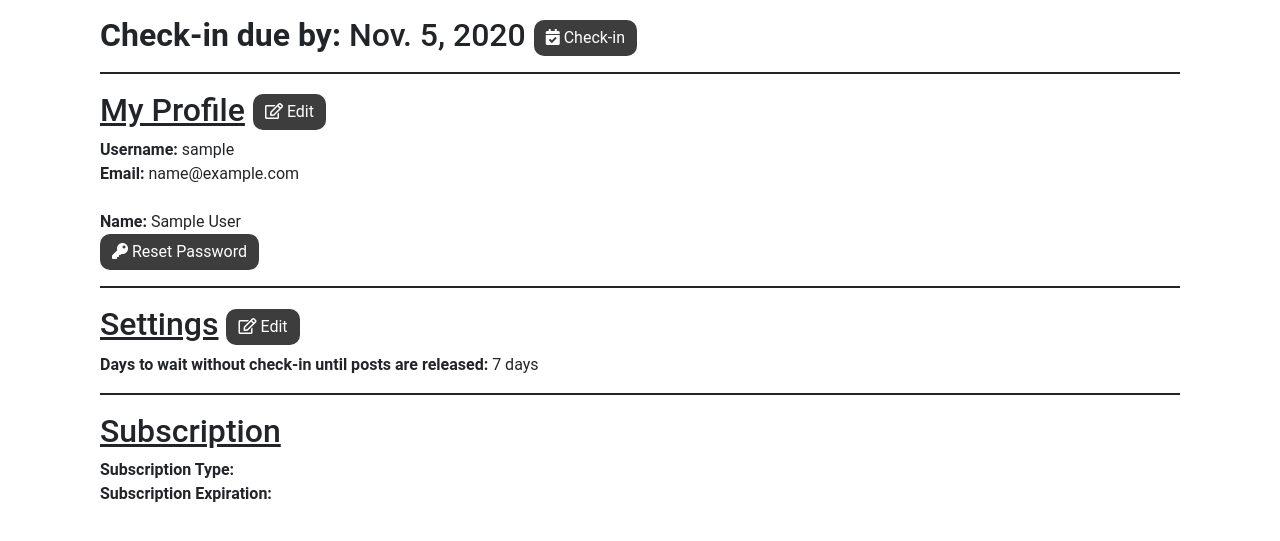
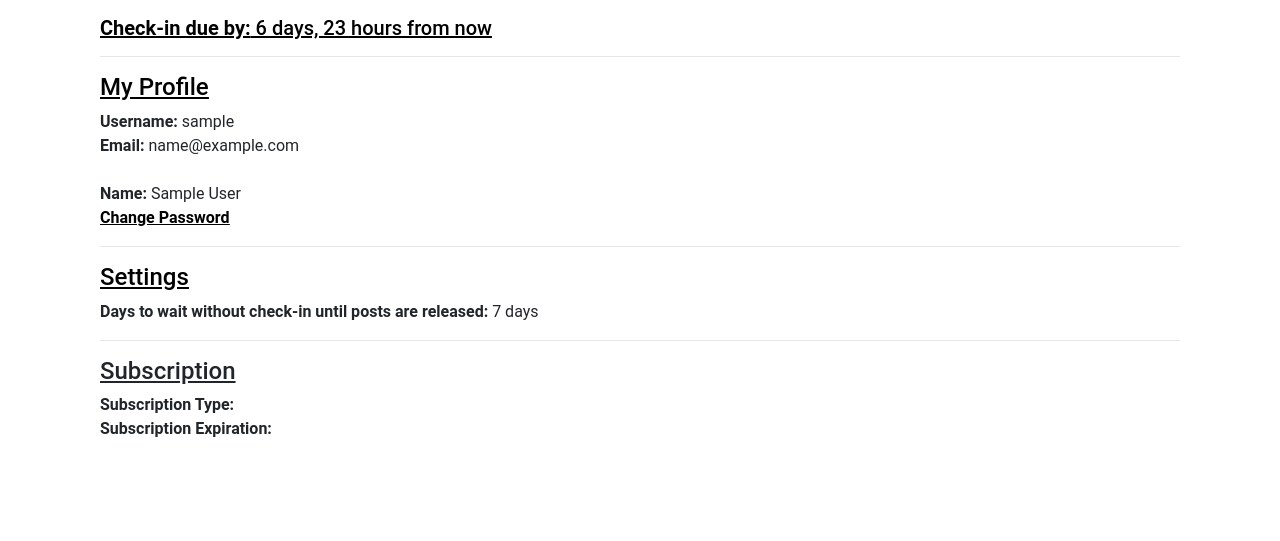
Before and after one commit to cjstein/journal-app, a Django app: a page that uses journal_app/templates/users/user_detail.html in a window 1280 px wide. Shown: the part 56-597 px from the top of the page. Run offline with Django 3.2, Linux system fonts and the light colour scheme; the visitor is signed in with stand-in values (Sample User, id 1); data comes from the database, SQL or seed files in the repository; parts of the project's set-up code (start-up, migrations or seed data) failed here and were passed over; some libraries are stand-ins or nearby versions.

Commit message:
UI updates

```diff
--- a/config/settings/base.py
+++ b/config/settings/base.py
@@ -59,6 +59,7 @@ WSGI_APPLICATION = "config.wsgi.application"
 DJANGO_APPS = [
     "django.contrib.auth",
     "django.contrib.contenttypes",
+    'django.contrib.humanize',
     "django.contrib.sessions",
     "django.contrib.sites",
     "django.contrib.messages",
--- a/journal_app/static/css/project.css
+++ b/journal_app/static/css/project.css
@@ -54,13 +54,12 @@ body {
 
 .entry-link {
   color: black;
-  text-decoration: none;
+  text-decoration: underline;
 }
 
 .entry-link:hover {
   text-decoration: none;
-  background-color: #61c461;
-  color: black;
+  color: #61c461;
 }
 
 .table-grey {
@@ -76,28 +75,6 @@ body {
 .table-link:hover {
   color: #61ca61;
 
-}
-
-
-.outside-entry-area {
-  background-color: #dcdcdc;
-  border: 2px #3d3d3d;
-  border-radius: 10px;
-  color: black;
-  text-decoration: none;
-}
-
-.entry-area {
-  background-color: #afafaf;
-  border: 2px #3d3d3d;
-  border-radius: 5px;
-  min-height: 100px;
-}
-
-.entry-area:hover {
-  background-color: #61ca61;
-  border: 2px #3d3d3d;
-  border-radius: 5px;
 }
 
 
@@ -131,11 +108,6 @@ body {
   border-color: #660101;
 }
 
-hr {
-  height: 1px;
-  border-top: 2px solid;
-}
-
 .text-link {
   text-decoration: underline;
   color: #3d3d3d;
--- a/journal_app/templates/account/login.html
+++ b/journal_app/templates/account/login.html
@@ -31,7 +31,7 @@ for a {{ site_name }} account and sign in below:{% endblocktrans %}</p>
 
 {% else %}
 <p>{% blocktrans %}If you have not created an account yet, then please
-<a href="{{ signup_url }}">sign up</a> first.{% endblocktrans %}</p>
+<a href="{{ signup_url }}" class="entry-link">sign up</a> first.{% endblocktrans %}</p>
 {% endif %}
 
 <form class="login" method="POST" action="{% url 'account_login' %}">
@@ -40,8 +40,8 @@ for a {{ site_name }} account and sign in below:{% endblocktrans %}</p>
   {% if redirect_field_value %}
   <input type="hidden" name="{{ redirect_field_name }}" value="{{ redirect_field_value }}" />
   {% endif %}
-  <a class="button secondaryAction" href="{% url 'account_reset_password' %}">Forgot Password?</a>
-  <button class="primaryAction btn btn-primary" type="submit">Sign In</button>
+  <a class="button secondaryAction entry-link" href="{% url 'account_reset_password' %}">Forgot Password?</a>
+  <button class="primaryAction btn btn-theme" type="submit">Sign In</button>
 </form>
 
 {% endblock %}
--- a/journal_app/templates/account/password_change.html
+++ b/journal_app/templates/account/password_change.html
@@ -11,6 +11,6 @@
     <form method="POST" action="{% url 'account_change_password' %}" class="password_change">
         {% csrf_token %}
         {{ form|crispy }}
-        <button class="btn btn-primary" type="submit" name="action">Change Password</button>
+        <button class="btn btn-theme" type="submit" name="action">Change Password</button>
     </form>
 {% endblock %}
--- a/journal_app/templates/account/password_reset.html
+++ b/journal_app/templates/account/password_reset.html
@@ -18,7 +18,7 @@
     <form method="POST" action="{% url 'account_reset_password' %}" class="password_reset">
         {% csrf_token %}
         {{ form|crispy }}
-        <input class="btn btn-primary" type="submit" value="Reset My Password" />
+        <input class="btn btn-theme" type="submit" value="Reset My Password" />
     </form>
 
     <p>{% blocktrans %}Please contact us if you have any trouble resetting your password.{% endblocktrans %}</p>
--- a/journal_app/templates/account/password_reset_from_key.html
+++ b/journal_app/templates/account/password_reset_from_key.html
@@ -15,7 +15,7 @@
             <form method="POST" action=".">
                 {% csrf_token %}
                 {{ form|crispy }}
-                <input class="btn btn-primary" type="submit" name="action" value="{% trans 'change password' %}"/>
+                <input class="btn btn-theme" type="submit" name="action" value="{% trans 'change password' %}"/>
             </form>
         {% else %}
             <p>{% trans 'Your password is now changed.' %}</p>
--- a/journal_app/templates/account/password_set.html
+++ b/journal_app/templates/account/password_set.html
@@ -11,6 +11,6 @@
     <form method="POST" action="{% url 'account_set_password' %}" class="password_set">
         {% csrf_token %}
         {{ form|crispy }}
-        <input class="btn btn-primary" type="submit" name="action" value="Set Password"/>
+        <input class="btn btn-theme" type="submit" name="action" value="Set Password"/>
     </form>
 {% endblock %}
--- a/journal_app/templates/account/signup.html
+++ b/journal_app/templates/account/signup.html
@@ -16,7 +16,7 @@
   {% if redirect_field_value %}
   <input type="hidden" name="{{ redirect_field_name }}" value="{{ redirect_field_value }}" />
   {% endif %}
-  <button class="btn btn-primary" type="submit">Sign Up</button>
+  <button class="btn btn-theme" type="submit">Sign Up</button>
 </form>
 
 {% endblock %}
--- a/journal_app/templates/journal/contact_form.html
+++ b/journal_app/templates/journal/contact_form.html
@@ -10,7 +10,7 @@
   <form method="post" action=".">
     {% csrf_token %}
     {{ form|crispy }}
-    <button type="submit" class="btn btn-primary">{{ action }}</button>
+    <button type="submit" class="btn btn-theme">Save</button>
   </form>
   {% endwith %}
 {% endblock %}
--- a/journal_app/templates/journal/entry_detail.html
+++ b/journal_app/templates/journal/entry_detail.html
@@ -1,5 +1,5 @@
 {%  extends 'base.html' %}
-{% load crispy_forms_tags static %}
+{% load crispy_forms_tags static humanize %}
 
 {% block title %}{{ entry.title }}{% endblock %}
 
@@ -26,9 +26,9 @@
   <div class="row">
     <div class="col-lg-12">
       <p>
-        <b>Created:</b> {{ entry.created|date:"SHORT_DATETIME_FORMAT" }}
+        <b>Created:</b> {{ entry.created|naturaltime }}
         {% if entry.modified %}
-          <b>Updated:</b> {{ entry.updated|date:"SHORT_DATETIME_FORMAT" }}
+          <b>Updated:</b> {{ entry.updated|naturaltime }}
         {% endif %}
       </p>
 {#      <form method="post" action=".">#}
--- a/journal_app/templates/journal/entry_form.html
+++ b/journal_app/templates/journal/entry_form.html
@@ -26,7 +26,7 @@
             {{ view.formset }}
           </table>
         {% endif %}
-        <button type="submit" class="btn btn-theme btn-lg btn-block">{{ action }}</button>
+        <button type="submit" class="btn btn-theme btn-lg btn-block">Save</button>
       </form>
     </div>
   {% endwith %}
--- a/journal_app/templates/users/user_detail.html
+++ b/journal_app/templates/users/user_detail.html
@@ -1,5 +1,5 @@
 {% extends "base.html" %}
-{% load static %}
+{% load static humanize %}
 
 {% block title %}My Profile{% endblock %}
 
@@ -9,23 +9,24 @@
   <div class="row mt-2">
     <div class="col-sm-12">
       {% if not object.entries_released %}
-        <h2 class="mt-2">
-          <b>Check-in due by:</b> {{ object.checkin_deadline|date }}
-          <a class="btn btn-theme" href="{% url "users:checkin" user.username %}" role="button"><i class="fas fa-calendar-check"></i> Check-in</a></h2>
+        <h5 class="mt-2">
+          <a class="entry-link" href="{% url "users:checkin" user.username %}" role="button">
+            <b>Check-in due by:</b> {{ object.checkin_deadline|naturaltime }}
+          </a></h5>
         <hr/>
       {% else %}
         <a class="btn btn-lg btn-danger btn-block my-4" href="{% url "users:retract" request.user.username %}" role="button">Your entries have been released.  Click here to retract</a>
       {% endif %}
-      <h2>
-        <u>My Profile</u><a class="btn btn-theme ml-2" href="{% url 'users:update' %}" role="button"><i class="far fa-edit"></i> Edit</a>
-      </h2>
+      <h4>
+        <a class="entry-link" href="{% url 'users:update' %}" role="button"><u>My Profile</u></a>
+      </h4>
       <p><b>Username:</b> {{ object.username }}<br/>
         <b>Email:</b> {{ object.email }}<br/>
       {% if object.name %}
         <br/>
         <b>Name:</b> {{ object.name }}<br/>
       {% endif %}
-        <a href="{% url "account_change_password" %}" class="btn btn-theme"><i class="fas fa-key"></i> Reset Password</a>
+        <a href="{% url "account_change_password" %}" class="entry-link"><b><u>Change Password</u></b></a>
       </p>
       <hr/>
     </div>
@@ -34,9 +35,14 @@
   <!-- Settings -->
   <div class="row">
     <div class="col-sm-12">
-      <h2>
-        <u>Settings</u><a class="btn btn-theme ml-2" href="{% url 'users:settings' %}" role="button"><i class="far fa-edit"></i> Edit</a>
-      </h2>
+      <h4>
+        <a class="entry-link" href="{% url 'users:settings' %}">
+          <u>Settings</u>
+        </a>
+      </h4>
+
+
+
       <p><b>Days to wait without check-in until posts are released: </b> {{ object.days_to_release_setting}} days</p>
       <hr/>
     </div>
@@ -45,7 +51,7 @@
   <!-- Subscription -->
   <div class="row">
     <div class="col-sm-12">
-      <h2><u>Subscription</u></h2>
+      <h4><u>Subscription</u></h4>
       <p>
         <b>Subscription Type:</b> <br/>
         <b>Subscription Expiration:</b>
--- a/journal_app/templates/users/user_form.html
+++ b/journal_app/templates/users/user_form.html
@@ -10,7 +10,7 @@
     {{ form|crispy }}
     <div class="control-group">
       <div class="controls">
-        <button type="submit" class="btn btn-primary">Update</button>
+        <button type="submit" class="btn btn-theme">Update</button>
       </div>
     </div>
   </form>
--- a/journal_app/templates/users/user_settings_form.html
+++ b/journal_app/templates/users/user_settings_form.html
@@ -10,7 +10,7 @@
     {{ form|crispy }}
     <div class="control-group">
       <div class="controls">
-        <button type="submit" class="btn btn-primary">Update</button>
+        <button type="submit" class="btn btn-theme">Update</button>
       </div>
     </div>
   </form>
--- a/journal_app/users/urls.py
+++ b/journal_app/users/urls.py
@@ -19,5 +19,4 @@ urlpatterns = [
     path("settings/", view=settings_update_view, name='settings'),
     path("retract/<str:username>/", view=retract_posts_view, name="retract"),
     path("<str:username>/", view=user_detail_view, name="detail"),
-
 ]
```
Also changed, not shown: journal_app/templates/journal/entry_list.html (+7 -6 lines).
